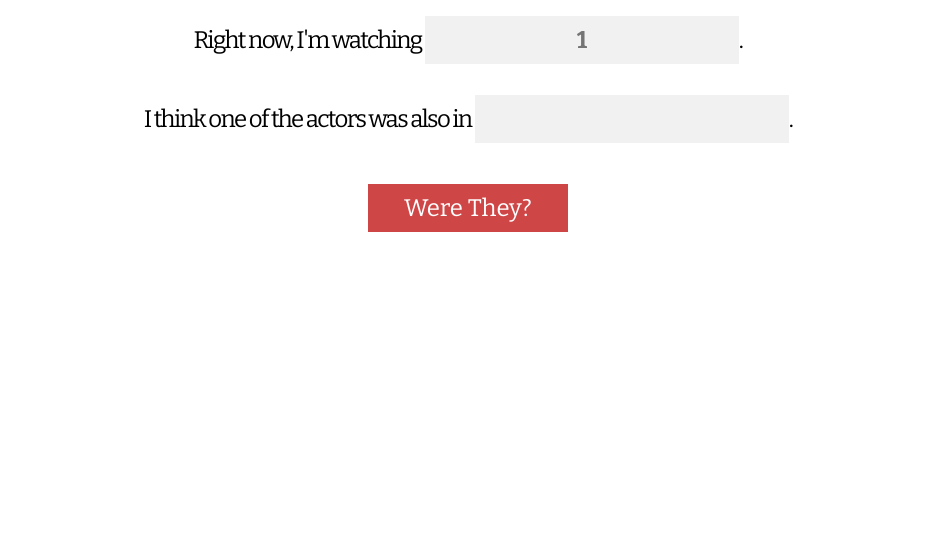
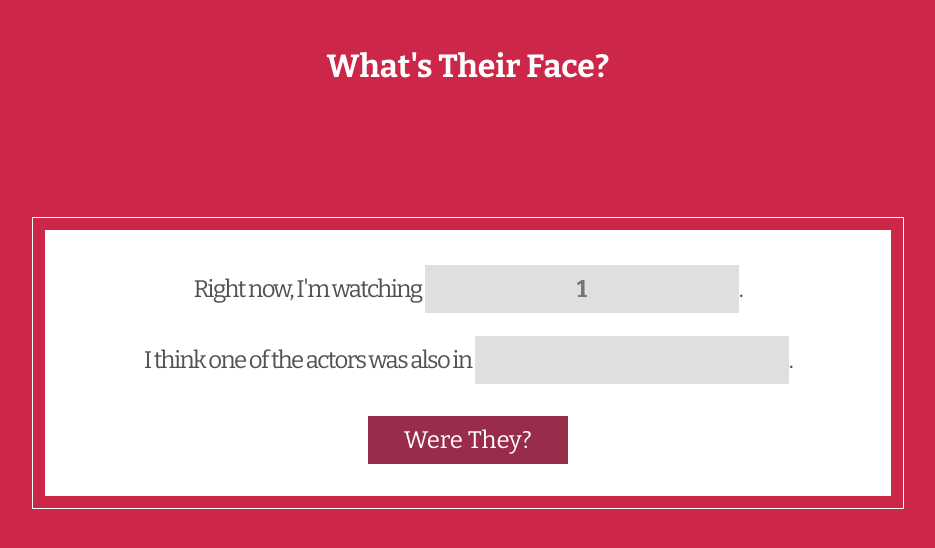
Before and after one commit to alilja/WhatsTheirFace, a Flask app: page / in a window 1280 px wide. Shown: the top 548 px of the page, without its empty margins (172-1107 px from the left). Run offline with Flask 2, Linux system fonts and the light colour scheme; the visitor is signed in with stand-in values (Sample User, id 1).

Commit message:
more style changes

```diff
--- a/static/sass/style.scss
+++ b/static/sass/style.scss
@@ -1,8 +1,9 @@
 @import "meyer-reset";
 
-$accent-color: #CF4647;
-$dark-color: #524656;
-$grey: #f1f1f1;
+$accent-color: #CC2649;
+$dark-accent-color: #992C4B;
+$dark-color: #525252;
+$grey: #dfdfdf;
 
 $breakpoint: 580px;
 
@@ -60,20 +61,43 @@ $breakpoint: 580px;
 
 body {
 	font-family: Helvetica, sans-serif;
-	font-color: $dark-color;
-	background: #fff;
+	color: #fff;
+	background: $accent-color;
 }
 
 #above {
 	letter-spacing: -0.1em;
 
-	form {
-		font-family: 'Bitter', serif;
-		font-size: 1.5em;
+	#header {
+		margin-top: 3em;
+
+		h1 {
+			font-family: 'Bitter', serif;
+			font-weight: bold;
+			font-size: 2em;
+			line-height: auto;
+			text-align: center;
+			color: #fff;
+			letter-spacing: 0em;
+		}
+	}
+
+	.question_box{
+		padding: 1em 0 0.5em 0;
+		background: #fff;
+		color: $dark-color;
+		outline: 1px solid #fff;
+		outline-offset: 0.5em;
 	}
 
 	div {
 		line-height: 2.25em;
+	}
+
+	form {
+		margin-top: 5em;
+		font-family: 'Bitter', serif;
+		font-size: 1.5em;
 	}
 
 	input {
@@ -89,9 +113,15 @@ body {
 	.button {
 		padding: 0.25em 1.5em;
 		margin: 0.5em;
-		background: $accent-color;
+		background: $dark-accent-color;
 		font-weight: normal;
 		color: #fff;
+	}
+
+	.movie_info {
+		font-family: 'Bitter', serif;
+		font-size: 1.5em;
+		text-align: center;
 	}
 
 	.poster {
@@ -109,7 +139,7 @@ body {
 }
 
 #below {
-	background-color: $dark-color;
+	background-color: $dark-accent-color;;
 	padding: 2em;
 	#actors li{
 		display: inline;
--- a/static/style.css
+++ b/static/style.css
@@ -86,19 +86,36 @@ table {
     width: 100%; } }
 body {
   font-family: Helvetica, sans-serif;
-  font-color: #524656;
-  background: #fff; }
+  color: #fff;
+  background: #CC2649; }
 
 #above {
   letter-spacing: -0.1em; }
+  #above #header {
+    margin-top: 3em; }
+    #above #header h1 {
+      font-family: 'Bitter', serif;
+      font-weight: bold;
+      font-size: 2em;
+      line-height: auto;
+      text-align: center;
+      color: #fff;
+      letter-spacing: 0em; }
+  #above .question_box {
+    padding: 1em 0 0.5em 0;
+    background: #fff;
+    color: #525252;
+    outline: 1px solid #fff;
+    outline-offset: 0.5em; }
+  #above div {
+    line-height: 2.25em; }
   #above form {
+    margin-top: 5em;
     font-family: 'Bitter', serif;
     font-size: 1.5em; }
-  #above div {
-    line-height: 2.25em; }
   #above input {
     font: inherit;
-    background: #f1f1f1;
+    background: #dfdfdf;
     border: none;
     line-height: 1.5em;
     text-align: center;
@@ -107,9 +124,13 @@ body {
   #above .button {
     padding: 0.25em 1.5em;
     margin: 0.5em;
-    background: #CF4647;
+    background: #992C4B;
     font-weight: normal;
     color: #fff; }
+  #above .movie_info {
+    font-family: 'Bitter', serif;
+    font-size: 1.5em;
+    text-align: center; }
   #above .poster img {
     width: 100%; }
   @media only screen and (max-width: 580px) {
@@ -118,7 +139,7 @@ body {
       margin: 1% 0.8% 1% 0.8%; } }
 
 #below {
-  background-color: #524656;
+  background-color: #992C4B;
   padding: 2em; }
   #below #actors li {
     display: inline; }
--- a/templates/index.html
+++ b/templates/index.html
@@ -1,21 +1,26 @@
 {% extends "base.html" %}
 {% block content %}
+<div class="section group">
+	<div id="header" class="col span_6_of_6">
+		<h1>What's Their Face?</h1>
+	</div>
+</div>
 <form action="{{ url_for("results") }}" method="post" class="form" style="text-align: center;">
 	<div class="section group">
 		<div class="col span_1_of_6"></div>
-		<div class="col span_4_of_6">
+
+		<div class="col span_4_of_6 question_box">
+			<div class="section group">
+				<div class="col span_6_of_6 question_line">
 					Right now, I'm watching
 					<input type="text" name="movie_one" placeholder="{{ first_placeholder }}"/>.
 				</div>
-		<div class="col span_1_of_6"></div>
 			</div>
 			<div class="section group">
-		<div class="col span_1_of_6"></div>
-		<div class="col span_4_of_6">
+				<div class="col span_6_of_6 question_line">
 					I think one of the actors was also in
 					<input type="text" name="movie_two" placeholder="{{ second_placeholder }}"/>.
 				</div>
-		<div class="col span_1_of_6"></div>
 			</div>
 			<div class="section group">
 				<div class="col span_2_of_6"></div>
@@ -24,5 +29,8 @@
 				</div>
 				<div class="col span_2_of_6"></div>
 			</div>
+		</div>
+		<div class="col span_1_of_6"></div>
+	</div>
 </form>
 {% endblock %}
--- a/templates/results.html
+++ b/templates/results.html
@@ -5,10 +5,13 @@
 	<div class="col span_2_of_6"></div>
 	<div class="col span_1_of_6 poster">
 		<img src="{{ current_movie.poster_image }}" />
+		<span class="movie_info">{{ current_movie.title }}<br />({{ current_movie.year }})</span>
 	</div>
 	<div class="col span_1_of_6 poster">
 		<img src="{{ other_movie.poster_image }}" />
+		<span class="movie_info">{{ other_movie.title }}<br />({{ other_movie.year }})</span>
 	</div>
+	<div class="col span_2_of_6"></div>
 </div>
 {% endblock %}
 
```
Also changed, not shown: 1 other file. Lines whose indentation alone changed are shown as unchanged.
